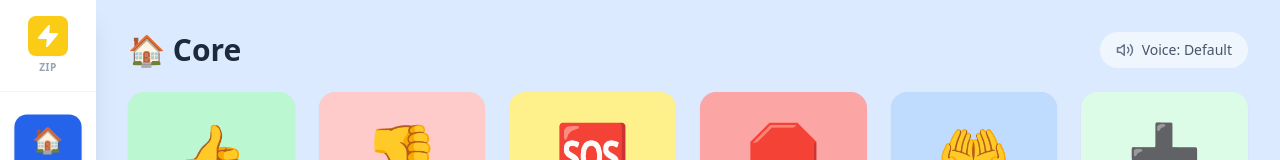
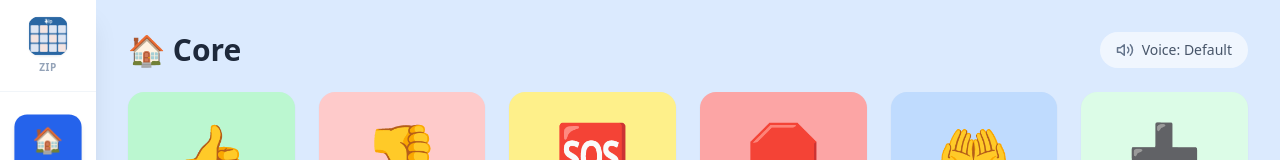
Before and after one commit to crippit/zipEasySpeak, a React (Vite) app: page / in a window 1280 px wide. Shown: the top 160 px of the page. Built offline with nearby package versions, Linux system fonts and the light colour scheme.

Commit message:
add App icon

```diff
--- a/src/App.jsx
+++ b/src/App.jsx
@@ -15,7 +15,7 @@ import {
   Image as ImageIcon,
   MessageSquare,
   LayoutGrid,
-  Zap // Imported the Zap icon for the logo
+  Zap // Kept for reference, though we are swapping the logo
 } from 'lucide-react';
 
 /**
@@ -326,9 +326,14 @@ export default function App() {
 
         {/* Branding (Top of Sidebar) */}
         <div className="hidden md:flex flex-col items-center justify-center py-4 border-b border-slate-100 mb-2">
-           <div className="bg-yellow-400 text-white p-2 rounded-lg shadow-sm mb-1">
-             <Zap size={24} fill="currentColor" />
-           </div>
+           {/* Replaced Zap Icon with PWA Image */}
+           <img
+             src="/pwa-192x192.png"
+             alt="Logo"
+             className="w-10 h-10 rounded-xl shadow-sm mb-1 object-cover"
+             onError={(e) => { e.target.style.display='none'; }} // Fallback if image fails to load
+           />
+           {/* Fallback text if image fails or just for text branding */}
            <span className="text-[10px] font-black uppercase text-slate-400 tracking-wider">Zip</span>
         </div>
 
@@ -383,9 +388,13 @@ export default function App() {
         {/* Page Header */}
         <div className="flex items-center justify-between mb-6">
           <div className="flex items-center gap-3">
-             <div className="md:hidden bg-yellow-400 text-white p-2 rounded-lg shadow-sm">
-                <Zap size={20} fill="currentColor" />
-             </div>
+             {/* Mobile Logo Replacement */}
+             <img
+               src="/pwa-192x192.png"
+               alt="Logo"
+               className="md:hidden w-8 h-8 rounded-lg shadow-sm object-cover"
+               onError={(e) => { e.target.style.display='none'; }}
+             />
              <h1 className="text-3xl font-bold flex items-center gap-2">
                {activePage.icon} {activePage.label}
              </h1>
```
